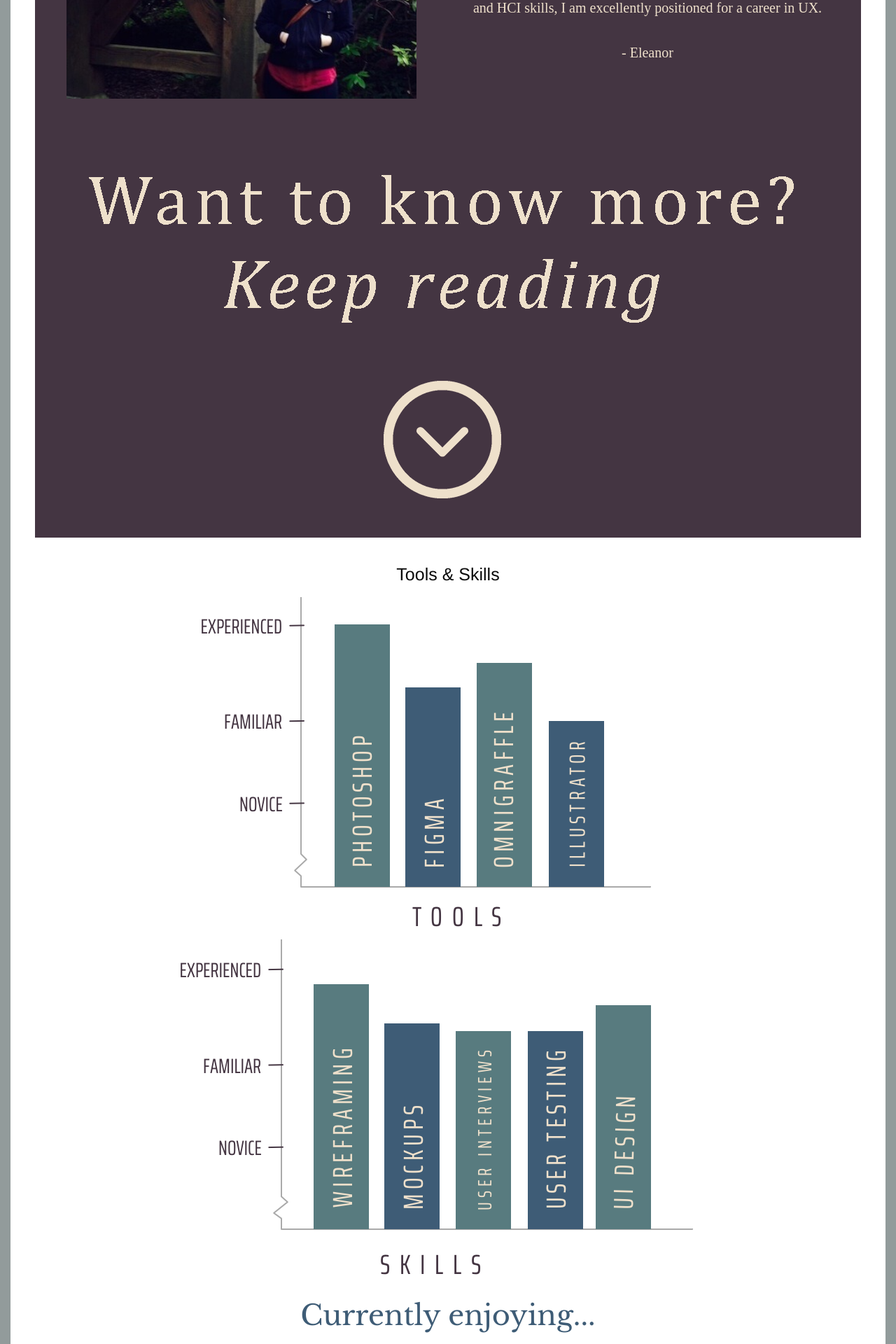
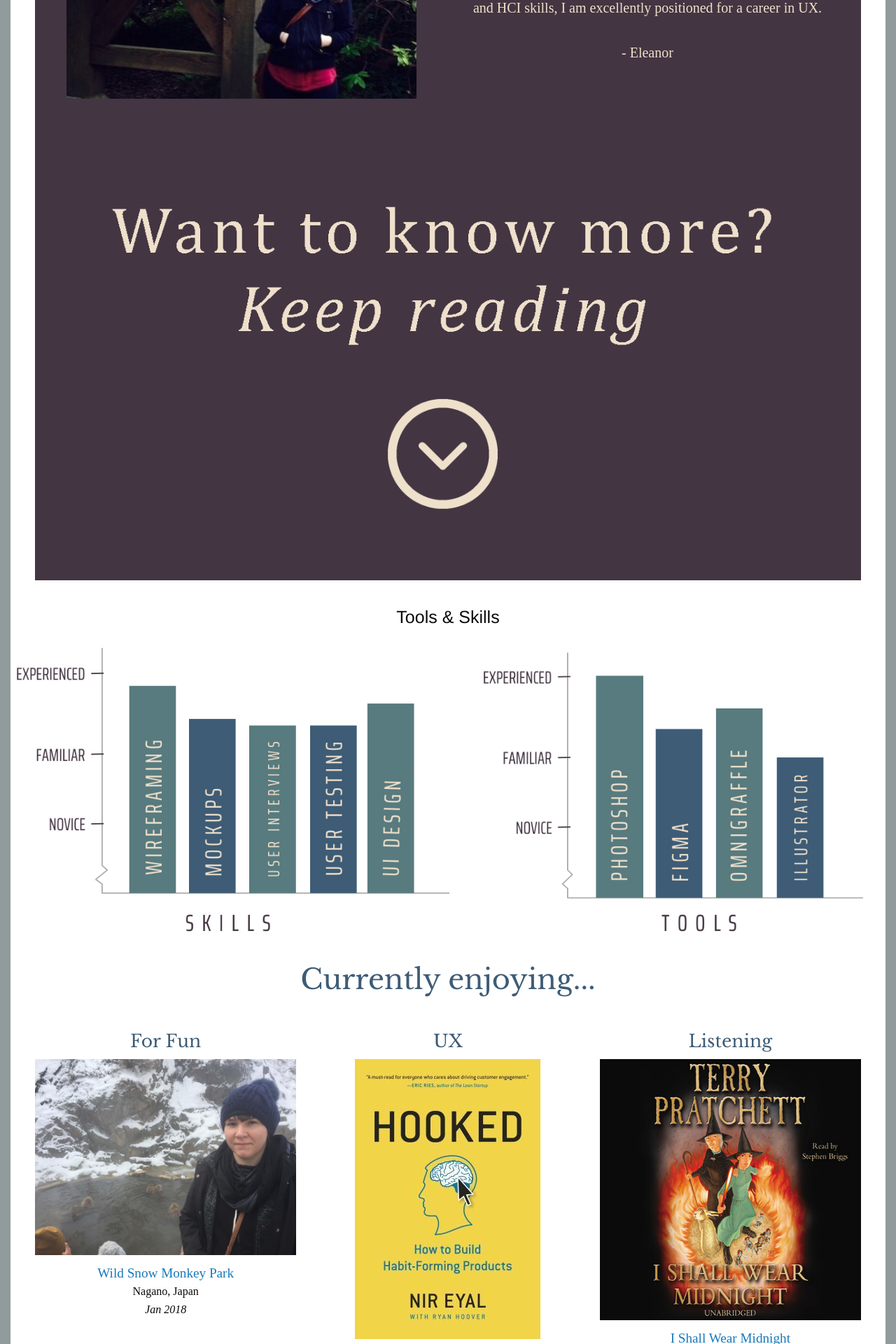
Before and after one commit to emeriwether/emeriwether.github.io, a Jekyll site: the page built from j_about.html, in a window 1280 px wide. Shown: the part 567-2487 px from the top of the page at 70% size. Built offline with Jekyll 4.4.1, drawn with Linux system fonts in a browser that asks for light colours; some web fonts are replaced.

Commit message:
adjust new additions to about pg

```diff
--- a/css/app.css
+++ b/css/app.css
@@ -112,6 +112,10 @@
 
 /*640px and above*/
 @media screen and (min-width: 39.939em) {
+    #moreAboutMe {
+        padding: 50px;
+    }
+
     .role {
         font-size: 1.2em;
     }
--- a/j_about.html
+++ b/j_about.html
@@ -14,13 +14,12 @@ category: main
                         <div class="medium-6 cell" id="aboutMeText">
                                     <p>Like most people, life has been a winding road for me. I was born and raised in the San Francisco Bay Area, and moved to Germany and then Missouri during high school. Then, while pursuing an undergraduate degree in Anthropology, I also spent a summer in South Korea. Once my BA studies were complete, I was unsure of how to best use my training in Anthropology, so I moved back to California, discovered the career of User Experience Design, and am now finishing a degree in Human-Computer Interaction. It sometimes seems as though every step in my journey was preparing me for UX. With such a deep knowledge of culture and human behavior, an eye for design, and HCI skills, I am excellently positioned for a career in UX. <br><br>- Eleanor</p>
                         </div>
-                        <div class="cell"><img src="img/about/moreAboutMe.png"></div>
+                        <div class="cell" id="moreAboutMe"><img src="img/about/moreAboutMe.png"></div>
                     </div>
 
                     <div class="cell"><h4>Tools &amp; Skills</h4></div>
 
-                    <div class="medium-6 cell"><img src="img/about/tools.png"></div>
-                    <div class="medium-6 cell"><img src="img/about/skills.png"></div>
+                    <div class="cell"><img src="img/about/toolsAndSkillsGraphs.jpg"></div>
 
                     <aside class="cell">
                         <div class="grid-container" id="aboutMeLikes">
```
Also changed, not shown: img/about/skills.png (deleted), img/about/tools.png (deleted), img/about/toolsAndSkillsGraphs.jpg (added).
